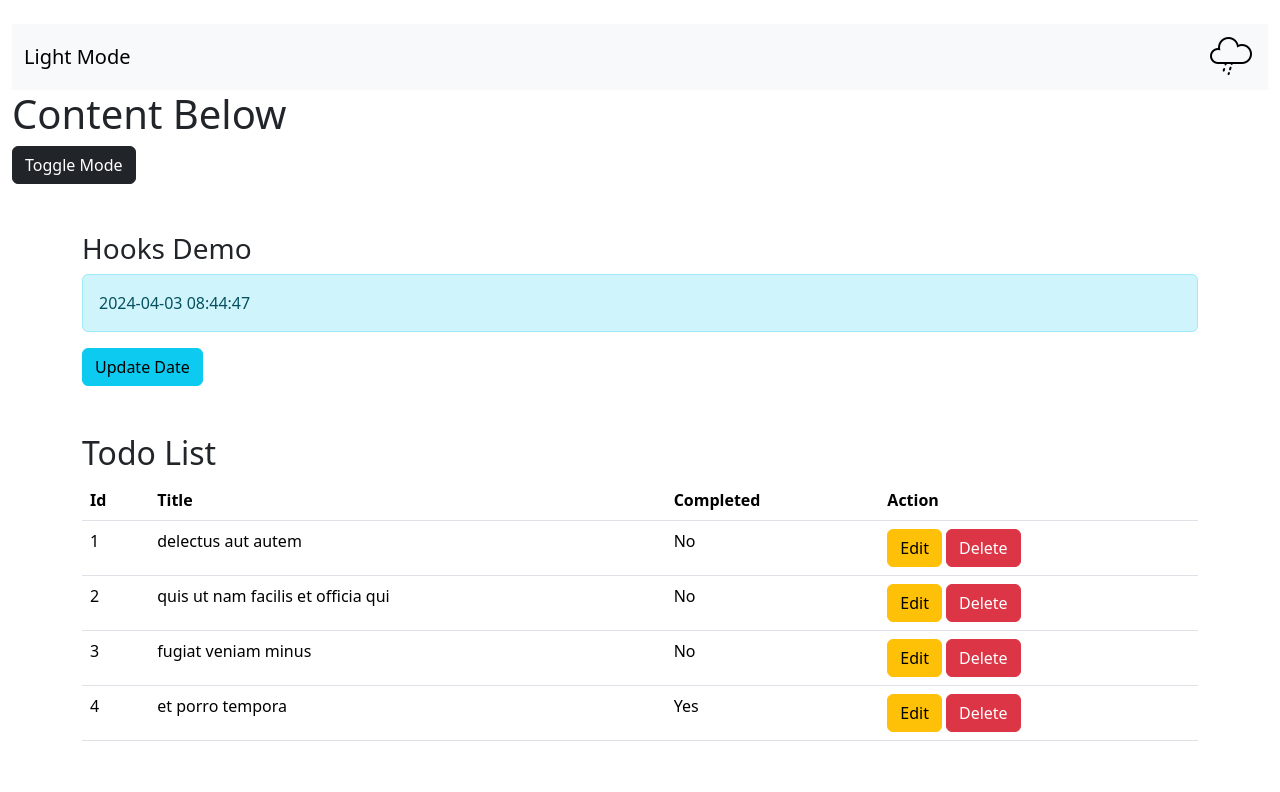
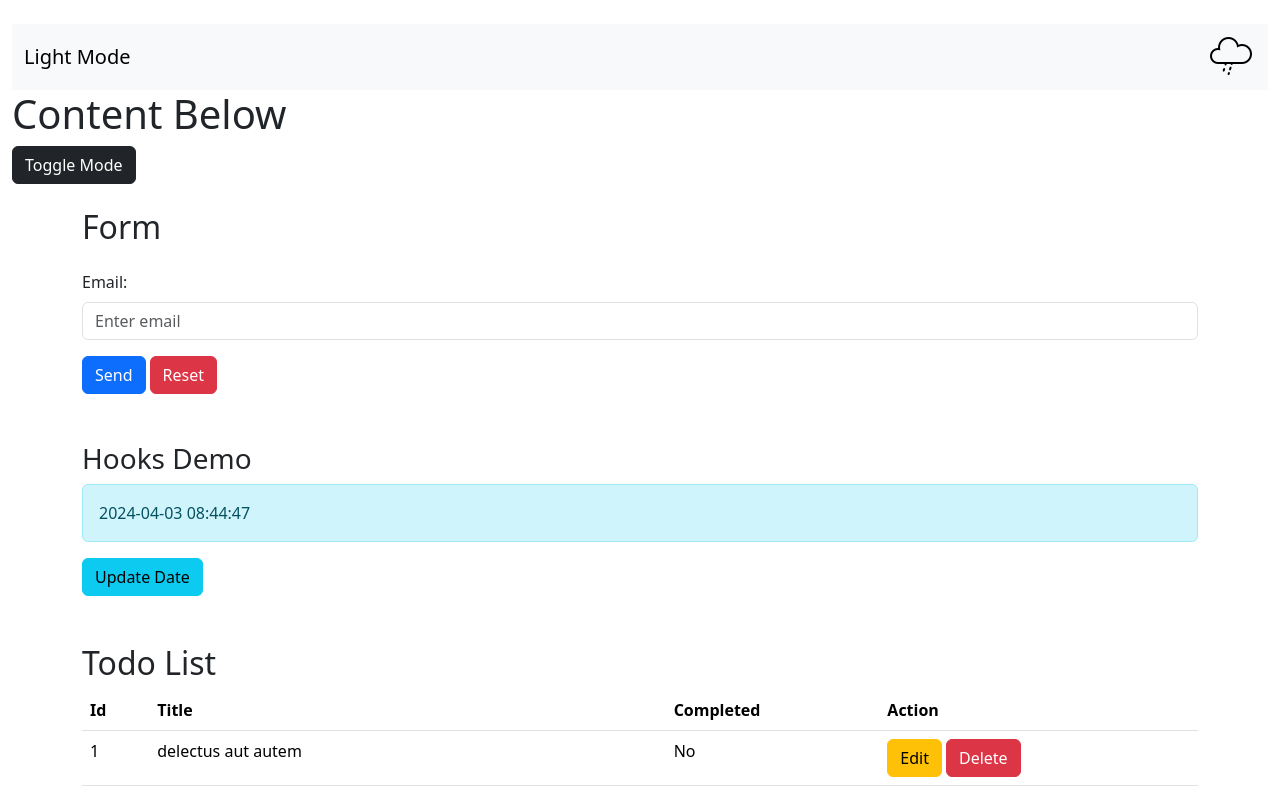
Before and after one commit to GogoFC/g48-front-end, a React (Create React App) app in the folder g48-react-lecture/: page / in a window 1280 px wide. Shown: the top 792 px of the page. Built offline with nearby package versions, Linux system fonts and the light colour scheme.

Commit message:
React Fundamentals - Events, useState - Created Email Form foundation.

```diff
--- /dev/null
+++ b/g48-react-lecture/src/ex7_hooks/EmailForm.js
@@ -0,0 +1,55 @@
+import React, { useState } from "react";
+
+const EmailForm = () => {
+  const [email, setEmail] = useState("");
+
+  const emailChangeHandler = (e) => {
+    console.log(e.target.value);
+
+    setEmail(e.target.value);
+  };
+
+  const buttonResetHandler = () => {
+    setEmail("");
+  };
+
+  return (
+    <div className="container mt-4">
+      <h2>Form</h2>
+
+      <div className="row">
+        <div className="col">
+          <form>
+            <div className="mb-3 mt-3">
+              <label htmlFor="email" className="form-label">
+                Email:
+              </label>
+              <input
+                type="email"
+                className="form-control"
+                id="email"
+                placeholder="Enter email"
+                name="email"
+                onChange={emailChangeHandler}
+                value={email}
+              />
+            </div>
+
+            <button type="button" className="btn btn-primary">
+              Send
+            </button>
+            <button
+              type="button"
+              className="btn btn-danger mx-1"
+              onClick={buttonResetHandler}
+            >
+              Reset
+            </button>
+          </form>
+        </div>
+      </div>
+    </div>
+  );
+};
+
+export default EmailForm;
--- a/g48-react-lecture/src/index.js
+++ b/g48-react-lecture/src/index.js
@@ -10,6 +10,7 @@ import MyComponent from "./ex6_demo_lifecycle/MyComponent.js";
 import ToggleModeButton from "./ex5_state/ToggleModeButton.js";
 import HooksDemo from "./ex7_hooks/HooksDemo.js";
 import TodoList from "./ex7_hooks/TodoList.js";
+import EmailForm from "./ex7_hooks/EmailForm.js";
 
 const root = ReactDOM.createRoot(document.getElementById("root"));
 
@@ -20,6 +21,7 @@ const root = ReactDOM.createRoot(document.getElementById("root"));
 root.render(
   <React.StrictMode>
     <ToggleModeButton />
+    <EmailForm />
     <HooksDemo />
     <TodoList />
   </React.StrictMode>
```
